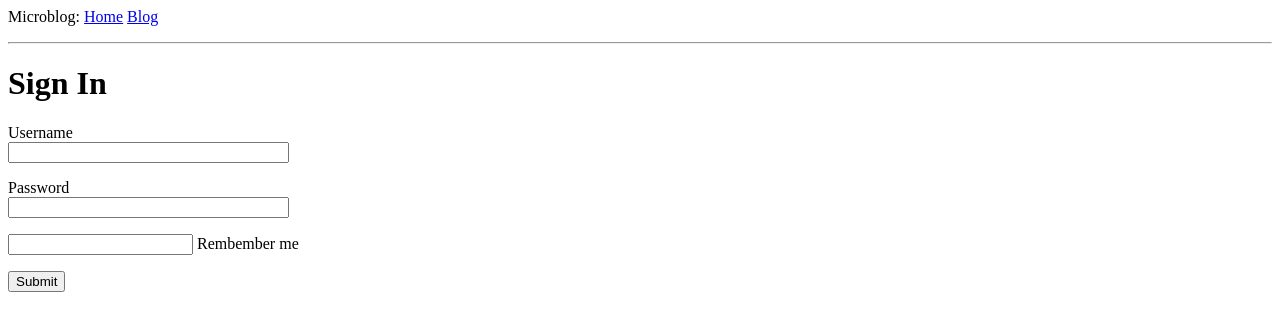
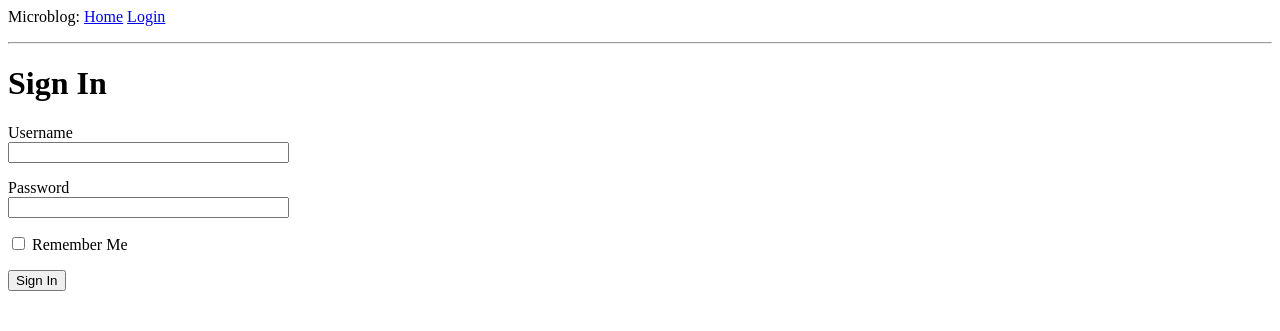
Before and after one commit to SimasJan/flask-microblog, a Flask app: template app/templates/login.html in a window 1280 px wide. Shown: the top 331 px of the page. Run offline with Flask 2, Linux system fonts and the light colour scheme; the template is opened without the code that fills it: values that come from a table or form of the project are taken from there, most other values are stand-ins (such as "Sample title", 1, 10 or a date in 2020); form fields are guessed from the names that the template uses.

Commit message:
chapter 3: Web Forms - Login Form [1] Created forms.py file with LoginForm class object [2] created login.html file that extends base.html - a page for login

```diff
--- /dev/null
+++ b/app/forms.py
@@ -0,0 +1,9 @@
+from flask_wtf import FlaskForm
+from wtforms import StringField, PasswordField, BooleanField, SubmitField
+from wtforms.validators import DataRequired # to ensure that a field is not being submitted empty
+
+class LoginForm(FlaskForm):
+    username = StringField('Username', validators=[DataRequired()])
+    password = PasswordField('Password', validators=[DataRequired()])
+    remember_me = BooleanField('Remember Me')
+    submit = SubmitField('Sign In')
--- a/app/routes.py
+++ b/app/routes.py
@@ -1,5 +1,6 @@
 from flask import render_template
 from app import app
+from app.forms import LoginForm
 
 @app.route('/')
 @app.route('/index')
@@ -25,7 +26,8 @@ def index():
 	]
 	return render_template('index.html', title='Home', user=user, posts=posts)
 
-@app.route('/blog')
-def blog_page():
-	msg = {'welcome': 'Welcome to my first microblog :)'}
-	return render_template('blog.html', title='Blog', msg=msg)
+
+@app.route('/login')
+def login():
+	form = LoginForm()
+	return render_template('login.html', title='Sign In', form=form)
--- a/app/templates/base.html
+++ b/app/templates/base.html
@@ -10,7 +10,7 @@
         <div>
             <p>Microblog:
             <a href='/index'>Home</a>
-            <a href='/blog'>Blog</a>
+            <a href='/login'>Login</a>
             </p>
         </div>
         <hr>
--- a/app/templates/login.html
+++ b/app/templates/login.html
@@ -11,6 +11,7 @@
         <p>
             {{ form.username.label }}<br>
             {{ form.username(size=32) }}<br>
+            <!-- The username and password fields in this template take the size as an argument that will be added to the <input> HTML element as an attribute. -->
             {% for error in form.username.errors %}
             <span style="color: red;">[{{ error }}]</span>
             {% endfor %}
@@ -18,11 +19,12 @@
         <p>
             {{ form.password.label }}<br>
             {{ form.password(size=32) }}<br>
+            <!-- The username and password fields in this template take the size as an argument that will be added to the <input> HTML element as an attribute. -->
             {% for error in form.password.errors %}
             <span style="color: red;">[{{ error }}]</span>
             {% endfor %}
         </p>
-        <p>{{ form.rembember_me() }} {{ form.rembember_me.label }} </p>
+        <p>{{ form.remember_me() }} {{ form.remember_me.label }} </p>
         <p>{{ form.submit() }}</p>
     </form>
 {% endblock %}
```
Also changed, not shown: requirements.txt (+314 -5 lines), readMe.md.
